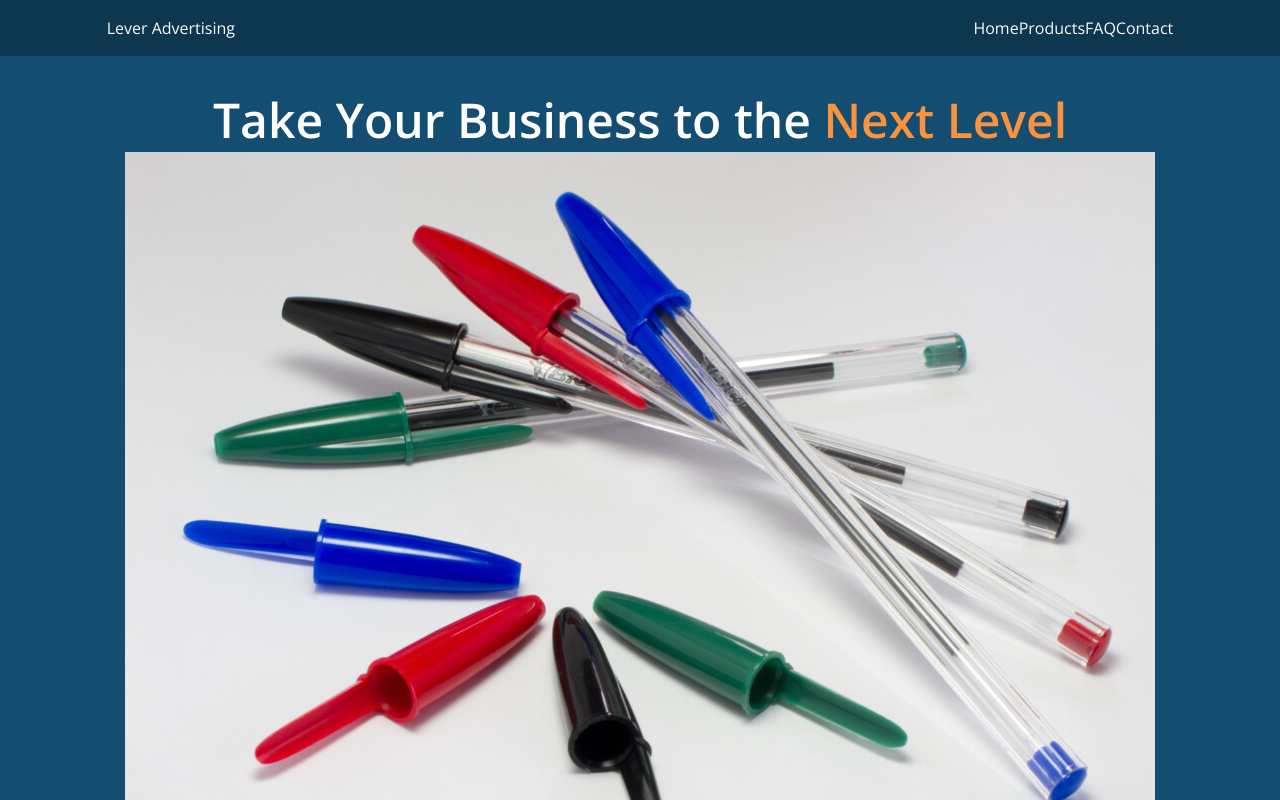
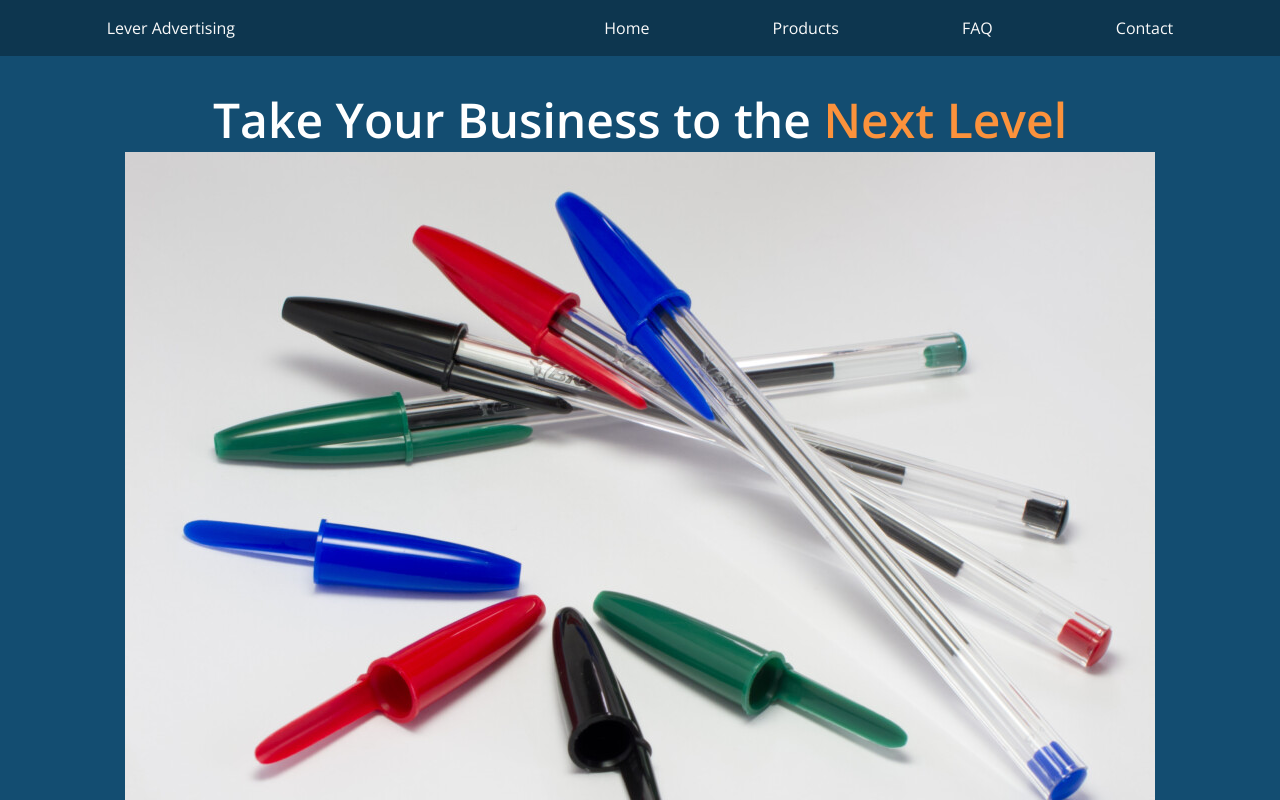
Before and after one commit to hennconnor/Lever-adv, a React (Create React App) app: page / in a window 1280 px wide. Shown: the top 800 px of the page. Built offline with nearby package versions, Linux system fonts and the light colour scheme.

Commit message:
functioning nav bar

```diff
--- a/src/Components/NavBar.js
+++ b/src/Components/NavBar.js
@@ -12,14 +12,23 @@ const NavBar = () => {
     return (
         <div className='bg-[#0d364f] text-zinc-50 py-4'>
             <div className='w-5/6 mx-auto flex justify-between items-center'>
-                <p>Lever Advertising</p>
-                <FontAwesomeIcon icon={faBars} className='md:hidden cursor-pointer' onClick={() => console.log('click')} />
-                <div className='hidden md:flex'>
+                <p className='grow'>Lever Advertising</p>
+                <FontAwesomeIcon icon={faBars} className='md:hidden cursor-pointer' onClick={() => setShow(!show)} />
+                <div className='hidden md:flex justify-between items-center grow'>
                     <Link to='/'>Home</Link>
                     <Link to='products'>Products</Link>
                     <Link to='faq'>FAQ</Link>
                     <Link to='contact'>Contact</Link>
                 </div>
+
+
+            </div>
+            {/* Mobile Menu */}
+            <div className={!show ? 'hidden' : 'flex flex-col md:hidden items-center justify-between'}>
+                <Link to='/' onClick={() => setShow(!show)}>Home</Link>
+                <Link to='products' onClick={() => setShow(!show)}>Products</Link>
+                <Link to='faq' onClick={() => setShow(!show)}>FAQ</Link>
+                <Link to='contact' onClick={() => setShow(!show)}>Contact</Link>
             </div>
         </div>
     )
```
